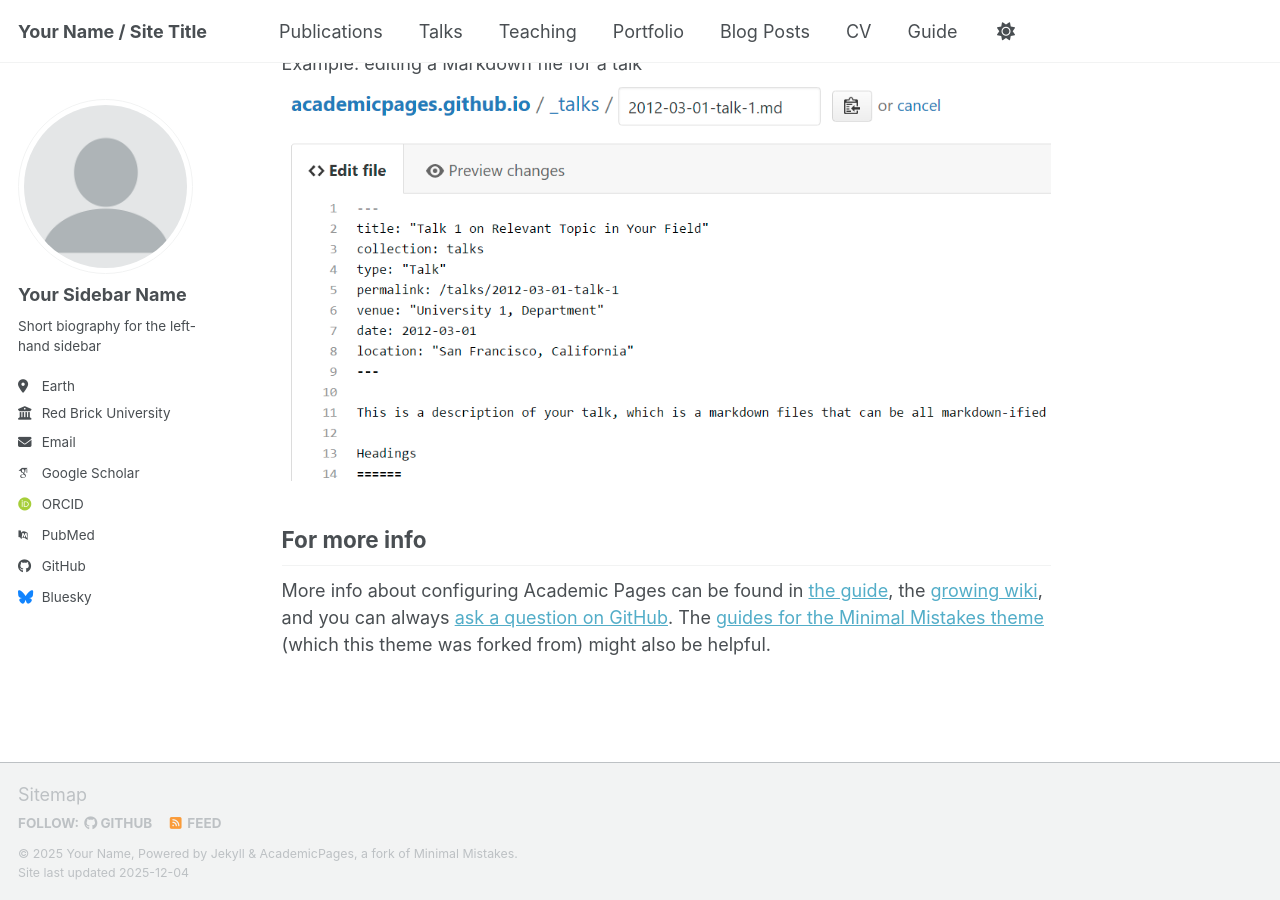
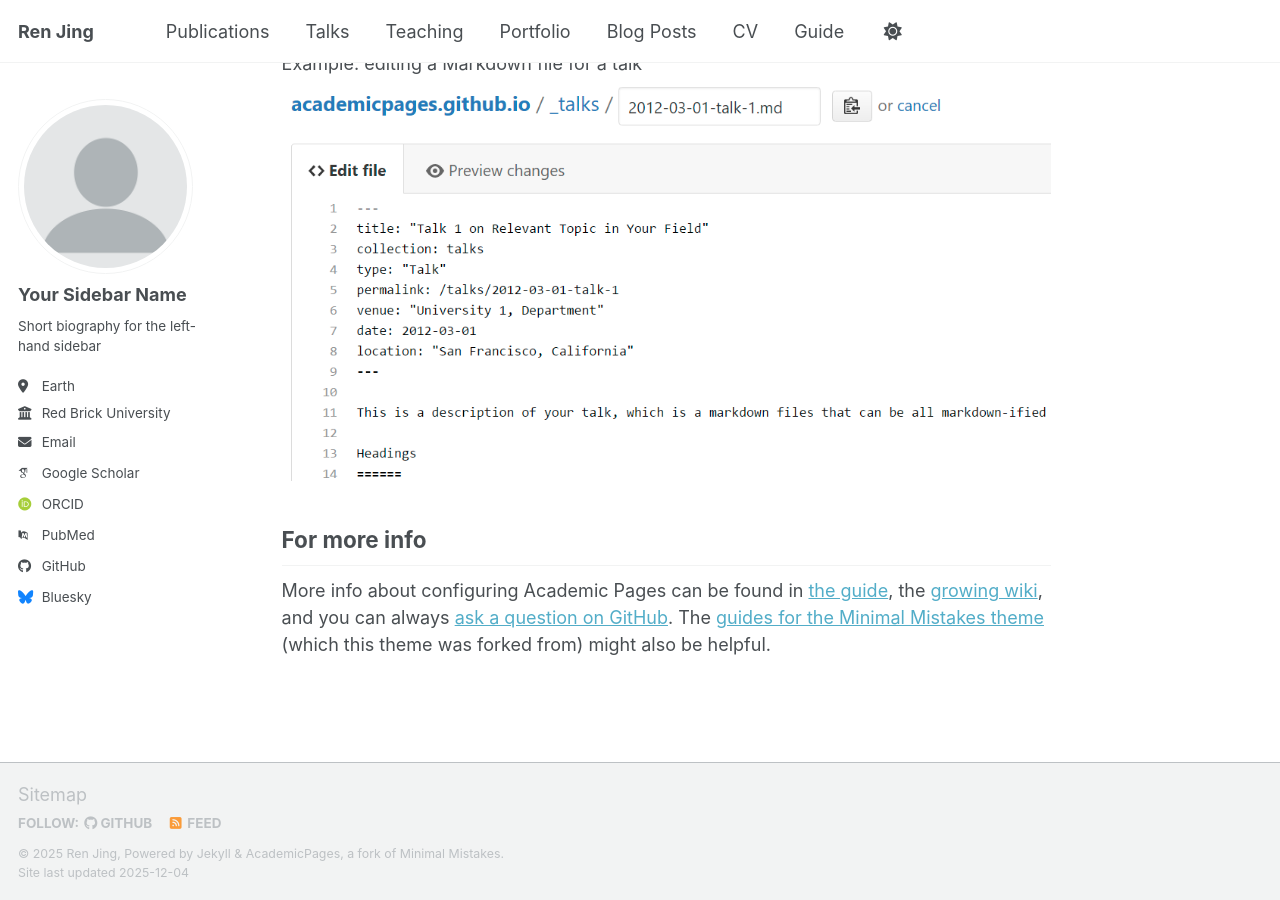
Before and after one commit to Renjing1009/Renjing1009.github.io, a Jekyll site: the page built from _pages/about.md, in a window 1280 px wide and 900 px high, scrolled down 2718 px. Built offline with Jekyll 4.4.1, drawn with Linux system fonts in a browser that asks for light colours; some web fonts are replaced; a script bundle is joined from its source files by our own code; library files that are not in the unit come from our copies.

Commit message:
Update _basic info

```diff
--- a/_config.yml
+++ b/_config.yml
@@ -9,11 +9,11 @@
 # Basic Site Settings
 locale                   : "en-US"
 site_theme               : "default" # Currently available options are "default", "air"
-title                    : "Your Name / Site Title"
+title                    : "Ren Jing"
 title_separator          : "-"
-name                     : &name "Your Name"
-description              : &description "Your Name's academic portfolio"   # Update this with a general description of your site, this is the default if not overridden by a page
-url                      : https://academicpages.github.io # The base hostname & protocol for your site e.g. "https://[your GitHub username].github.io",
+name                     : &name "Ren Jing"
+description              : &description "Postdoctoral fellow at Institute of Applied Ecology, Chinese Academy Sciences"   # Update this with a general description of your site, this is the default if not overridden by a page
+url                      : https://renjing1009.github.io # The base hostname & protocol for your site e.g. "https://[your GitHub username].github.io",
                                                            # or if you already have some other page hosted on Github then use "https://[your GitHub username].github.io/[Your Repo Name]"
 baseurl                  : "" # the subpath of your site, e.g. "/blog"
 repository               : "academicpages/academicpages.github.io"
@@ -30,7 +30,7 @@ author:
   location         : "Earth"
   employer         : "Red Brick University"
   uri              : # URL
-  email            : "none@example.org"
+  email            : "jingren1009@gmail.com"
 
   # Academic websites
   academia         : # URL
```
